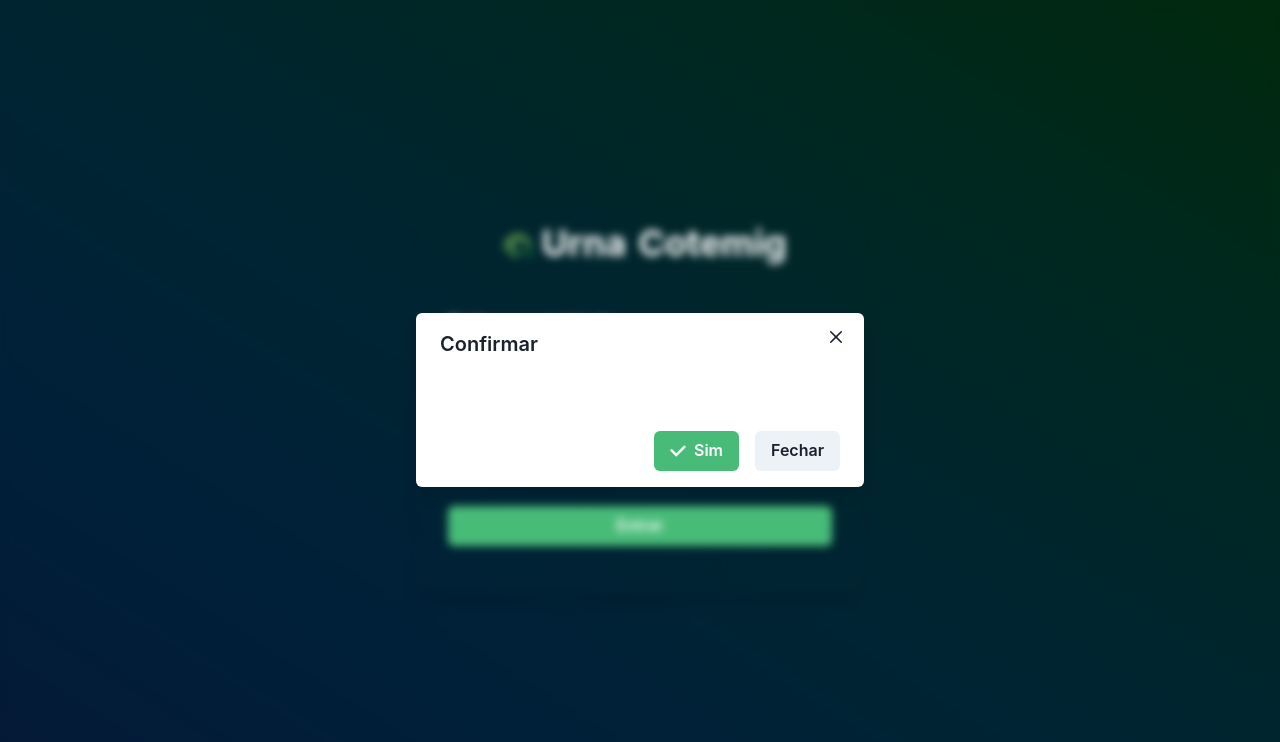
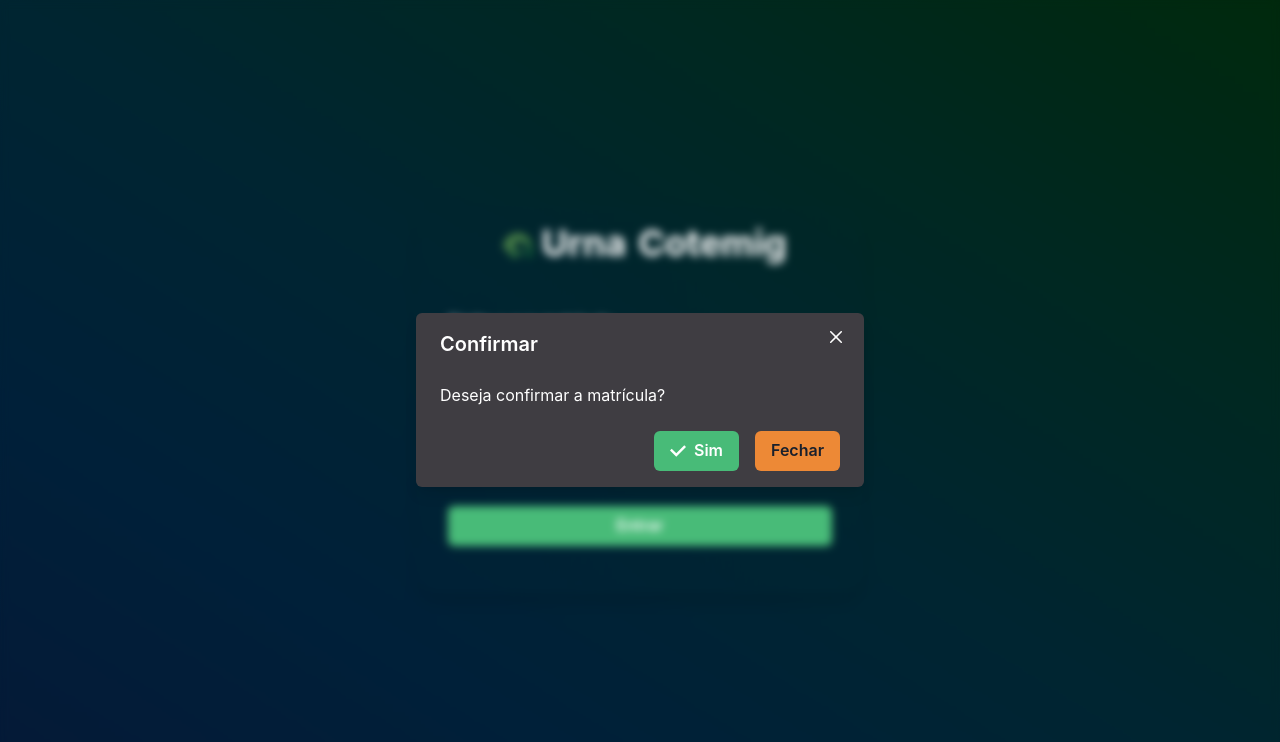
Before and after one commit to sserra16/frontUrna, a React (Create React App) app: page / in a window 1280 px wide. Both pictures are taken after a click on the button "Entrar". Shown: the top 742 px of the page. Built offline with nearby package versions, Linux system fonts and the light colour scheme.

Commit message:
arrumando

```diff
--- a/src/global.css
+++ b/src/global.css
@@ -1,3 +1,7 @@
 p, label, input {
   color: white!important;
 }
+
+option {
+  background-color: #3F3D42!important;
+}
--- a/src/index.tsx
+++ b/src/index.tsx
@@ -10,7 +10,7 @@ const root = ReactDOM.createRoot(
 root.render(
   <React.StrictMode>
     <ChakraProvider>
-      <ColorModeScript></ColorModeScript>
+      <ColorModeScript initialColorMode="dark"></ColorModeScript>
       <App />
     </ChakraProvider>
   </React.StrictMode>
--- a/src/pages/Login.tsx
+++ b/src/pages/Login.tsx
@@ -82,11 +82,7 @@ export default function Login() {
 
   return (
     <>
-      <Flex
-        minH={"100vh"}
-        alignItems={"center"}
-        justify={"center"}
-      >
+      <Flex minH={"100vh"} alignItems={"center"} justify={"center"}>
         <Stack
           boxShadow={"lg"}
           backdropFilter={"auto"}
@@ -123,9 +119,11 @@ export default function Login() {
                   />
                   <Input
                     type="number"
+                    required
                     value={matricula}
-
-                    focusBorderColor={matricula.length !== 8 ? "red.400" : "green.400"}
+                    focusBorderColor={
+                      matricula.length !== 8 ? "red.400" : "green.400"
+                    }
                     onChange={(e) => {
                       setMatricula(e.target.value);
                     }}
@@ -143,14 +141,12 @@ export default function Login() {
               <FormControl id="turma">
                 <FormLabel>Digite a turma </FormLabel>
                 <InputGroup>
-                  <InputLeftElement
-                    pointerEvents="none"
-                  />
+                  <InputLeftElement pointerEvents="none" />
                   <Select
+                    required
                     id="turma"
-                    bg="transparent"
                     value={turma}
-                    color={`white`}
+                    color={"white"}
                     focusBorderColor={"green.400"}
                     onChange={(e) => setTurma(e.target.value)}
                     placeholder="Selecione a sua turma">
@@ -186,7 +182,12 @@ export default function Login() {
                 </Button>
                 <Modal isCentered isOpen={isOpen} onClose={onClose}>
                   {overlay}
-                  <ModalContent p={!load ? "14" : ""} alignItems={!load ? "center" : ""} justifyContent={!load ? "center": ""}>
+                  <ModalContent
+                    p={!load ? "14" : ""}
+                    backgroundColor={"#3F3D42"}
+                    color={"white"}
+                    alignItems={!load ? "center" : ""}
+                    justifyContent={!load ? "center" : ""}>
                     {!load ? (
                       <Spinner
                         thickness="4px"
@@ -208,7 +209,7 @@ export default function Login() {
                             bg={"green.400"}
                             color={"white"}
                             _hover={{
-                              bg: "green.300",
+                              bg: "green.500",
                             }}
                             onClick={logar}
                             display={"flex"}
@@ -217,7 +218,7 @@ export default function Login() {
                             <CheckIcon />
                             Sim
                           </Button>
-                          <Button onClick={onClose}>Fechar</Button>
+                          <Button backgroundColor={"orange.400"} _hover={{ backgroundColor: "orange.500" }} onClick={onClose}>Fechar</Button>
                         </ModalFooter>
                       </>
                     )}
--- a/src/pages/Votacao.tsx
+++ b/src/pages/Votacao.tsx
@@ -171,6 +171,9 @@ export default function Votacao() {
               return (
                 <Button
                   backdropBlur={"20px"}
+                  backgroundColor={"blackAlpha.500"}
+                  _hover={{ backgroundColor: "blackAlpha.300" }}
+                  color={"white"}
                   backdropFilter={"auto"}
                   onClick={() =>
                     setCandNum(candNum ? candNum + `${i}` : `${i}`)
@@ -182,8 +185,9 @@ export default function Votacao() {
 
             <Button
               backdropBlur={"20px"}
-              color={"gray.100"}
-              _hover={{ opacity: 0.8 }}
+              backgroundColor={"blackAlpha.500"}
+              _hover={{ backgroundColor: "blackAlpha.300" }}
+              color={"white"}
               backdropFilter={"auto"}
               onClick={() => setCandNum(candNum ? candNum + "0" : "0")}
               gridColumn={2}>
@@ -241,7 +245,12 @@ export default function Votacao() {
       </Flex>
       <Modal isCentered isOpen={isOpen} onClose={onClose}>
         {overlay}
-        <ModalContent p={!load ? "14" : ""} alignItems={!load ? "center" : ""} justifyContent={!load ? "center": ""}>
+        <ModalContent
+          backgroundColor={"#3F3D42"}
+          color={"white"}
+          p={!load ? "14" : ""}
+          alignItems={!load ? "center" : ""}
+          justifyContent={!load ? "center" : ""}>
           {!votou ? (
             <>
               {" "}
@@ -277,6 +286,8 @@ export default function Votacao() {
               <ModalFooter display={"flex"} gap={4}>
                 {!candNum ? (
                   <Button
+                  backgroundColor={"orange.400"}
+                  _hover={{ backgroundColor: "orange.500" }}
                     onClick={() => {
                       onClose();
                     }}>
@@ -286,6 +297,7 @@ export default function Votacao() {
                   <>
                     <Button
                       backgroundColor={"orange.400"}
+                      _hover={{ backgroundColor: "orange.500" }}
                       onClick={() => {
                         onClose();
                       }}>
@@ -293,6 +305,7 @@ export default function Votacao() {
                     </Button>
                     <Button
                       backgroundColor={"green.400"}
+                      _hover={{ backgroundColor: "green.500" }}
                       onClick={async () => {
                         setVotou(true);
                         setLoad(false);
```
